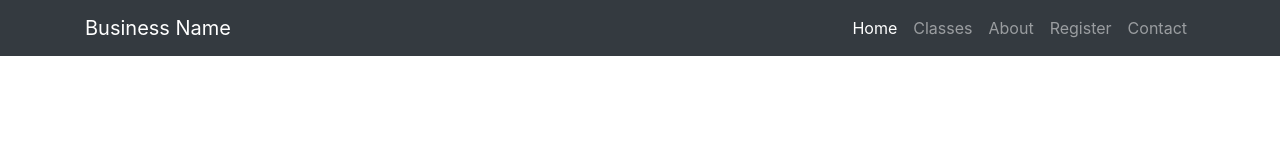
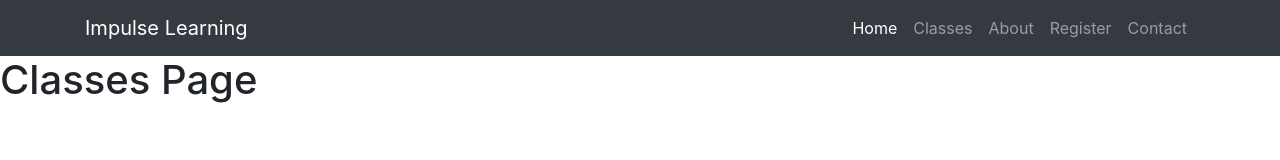
Before and after one commit to rdoughty10/Impulse-Learning.github.io, a website: page pages/classes.html in a window 1280 px wide. Drawn offline with Linux system fonts and the light colour scheme.

Commit message:
Update brand name

```diff
--- a/pages/classes.html
+++ b/pages/classes.html
@@ -7,20 +7,20 @@
     <meta name="description" content="">
     <meta name="author" content="">
 
-    <title>Business Name</title>
+    <title>Impulse Learning</title>
 
     <!-- Bootstrap core CSS -->
     <link href="../vendor/bootstrap/css/bootstrap.min.css" rel="stylesheet">
 
     <!-- Custom styles for this template -->
-    <link href=../"css/business-frontpage.css" rel="stylesheet">
+    <link href="../css/business-frontpage.css" rel="stylesheet">
 </head>
 <body>
     <meta charset="utf-8" />
     <!-- Navigation -->
     <nav class="navbar navbar-expand-lg navbar-dark bg-dark fixed-top">
         <div class="container">
-            <a class="navbar-brand" href="#">Business Name</a>
+            <a class="navbar-brand" href="#">Impulse Learning</a>
             <button class="navbar-toggler" type="button" data-toggle="collapse" data-target="#navbarResponsive" aria-controls="navbarResponsive" aria-expanded="false" aria-label="Toggle navigation">
                 <span class="navbar-toggler-icon"></span>
             </button>
```
Also changed, not shown: index.html (+4 -4 lines), pages/about.html (+2 -2 lines), pages/contact.html (+2 -2 lines), pages/register.html (+2 -2 lines).
